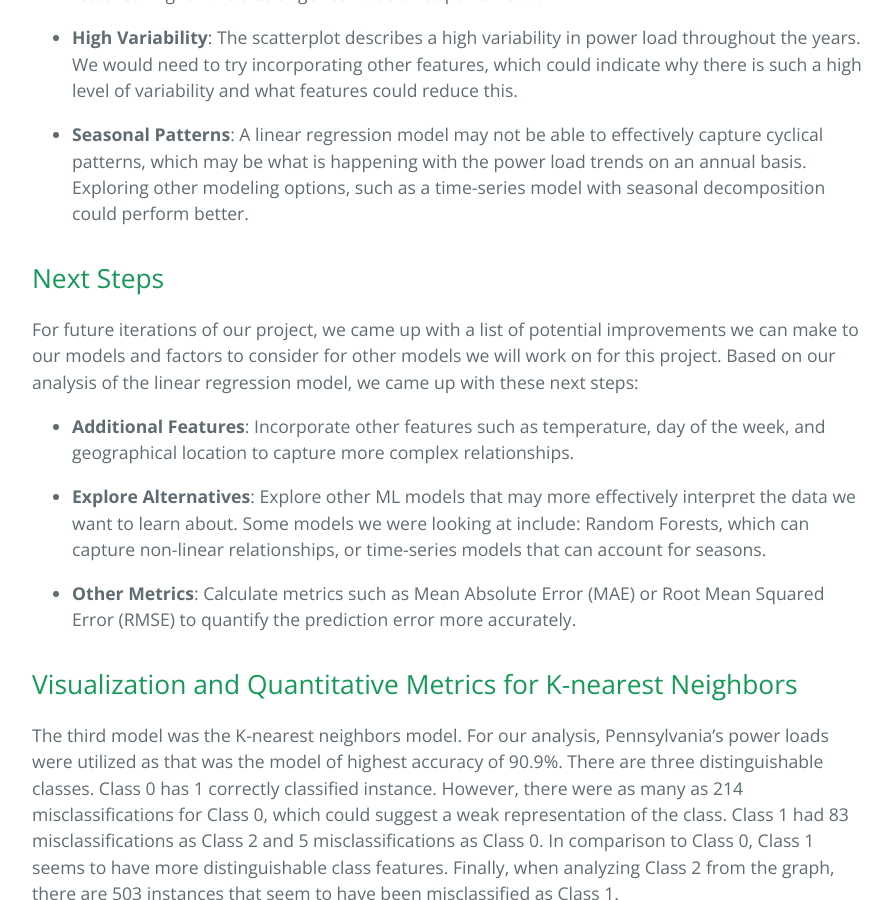
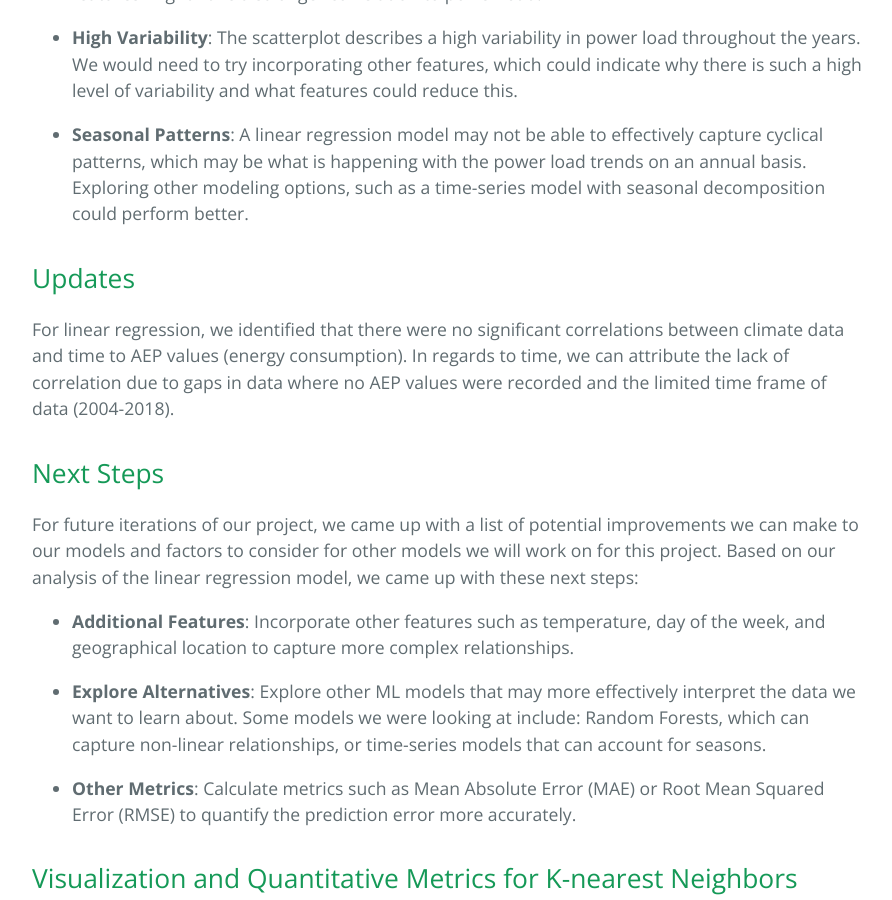
Before and after one commit to tanner-iley/4641-Eco, a Jekyll site: the page built from index.md, in a window 1280 px wide and 900 px high, scrolled down 4355 px. Shown: the whole window, without its empty margins (192-1084 px from the left). Built offline with Jekyll 4.4.1, drawn with Linux system fonts in a browser that asks for light colours; our own code applies the rules of GitHub Pages for plain Markdown files; some of the changed text lies outside the part shown.

Commit message:
Update index.md

```diff
--- a/index.md
+++ b/index.md
@@ -85,6 +85,10 @@ Our linear regression model did not give us a strong indicator of the relationsh
 
 - **Seasonal Patterns**: A linear regression model may not be able to effectively capture cyclical patterns, which may be what is happening with the power load trends on an annual basis. Exploring other modeling options, such as a time-series model with seasonal decomposition could perform better.
 
+## Updates
+
+For linear regression, we identified that there were no significant correlations between climate data and time to AEP values (energy consumption). In regards to time, we can attribute the lack of correlation due to gaps in data where no AEP values were recorded and the limited time frame of data (2004-2018).
+
 ## Next Steps
 
 For future iterations of our project, we came up with a list of potential improvements we can make to our models and factors to consider for other models we will work on for this project. Based on our analysis of the linear regression model, we came up with these next steps:
```
Also changed, not shown: other parts of index.md (+0 -3 lines).
